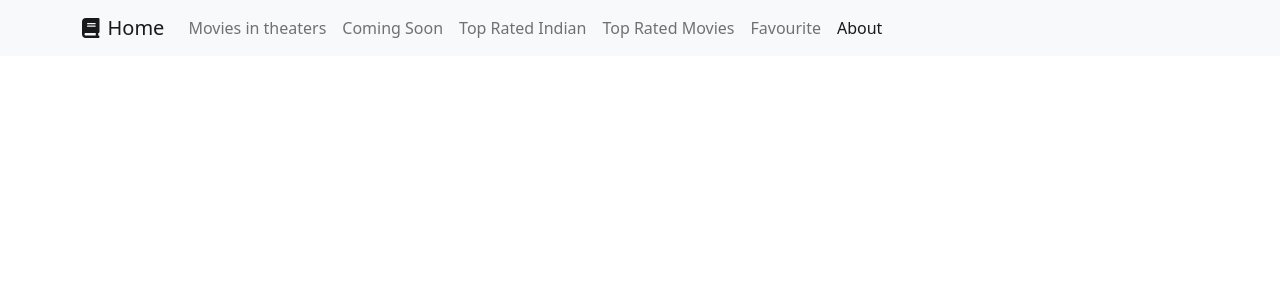
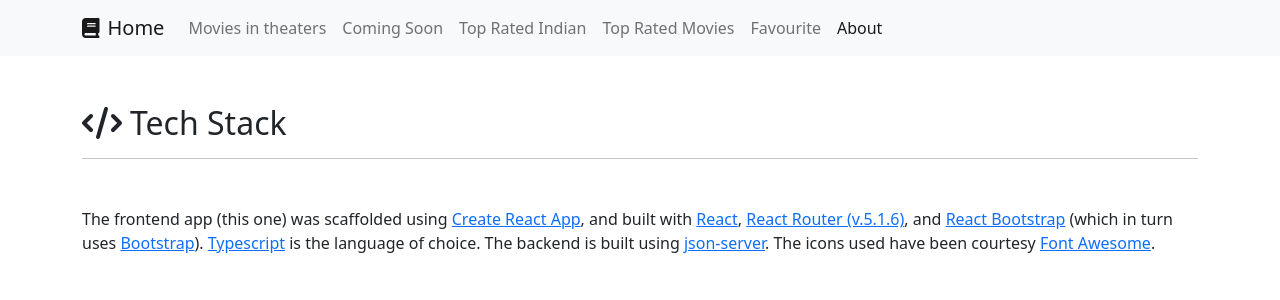
Before and after one commit to anshulv1401/AnshulVanawat_React_gradedproj, a React (Create React App) app in the folder src/movies-on-the-tip/: page /about in a window 1280 px wide. Shown: the top 300 px of the page. Built offline with nearby package versions, Linux system fonts and the light colour scheme.

Commit message:
About page added

```diff
--- a/src/movies-on-the-tip/src/component/App.tsx
+++ b/src/movies-on-the-tip/src/component/App.tsx
@@ -1,9 +1,9 @@
 import React from 'react';
-import { Container } from 'react-bootstrap';
-import { Route } from 'react-router';
+import { Route, Switch } from 'react-router-dom';
+import Container from 'react-bootstrap/Container';
+import Navigation from './global/Navigation';
 import Home from './global/Home';
-import Navigation from './global/Navigation';
-
+import About from './global/About';
 
 import 'bootstrap/dist/css/bootstrap.min.css';
 import './App.css';
@@ -15,15 +15,27 @@ function App() {
   return (
     <>
     <Navigation />
+    {/* <Container className="my-4">
+      <Switch>
+          <Route path="/about" component={About} />
+          <Route path="/movies-in-theaters" component={MoviesList} />
+          <Route path="/movies-coming" component={MoviesList} />
+          <Route path="/top-rated-india" component={MoviesList} />
+          <Route path="/top-rated-movies" component={MoviesList} />
+          <Route path="/favourite" component={MoviesList} />
+          <Route path="/movies-in-theaters/:id" component={MoviesList} />
+          <Route path="/" component={Home} />
+      </Switch>
+    </Container> */}
+
     <Container className="my-4">
-        <Route path="/" exact>
-            <Home />
-        </Route>
+        <Route path="/" component={Home} exact/>
         <Route path="/movies-in-theaters" component={MoviesList} exact />
         <Route path="/movies-coming" component={MoviesList} exact />
         <Route path="/top-rated-india" component={MoviesList} exact />
         <Route path="/top-rated-movies" component={MoviesList} exact />
         <Route path="/favourite" component={MoviesList} exact />
+        <Route path="/about" component={About} exact />
         <Route path="/:moviesCategory?title=:title" component={MoviesDetails} exact/>
         <Route path="/:moviesCategory/:id" component={MoviesDetails} exact/>
     </Container>
--- /dev/null
+++ b/src/movies-on-the-tip/src/component/global/About.tsx
@@ -0,0 +1,24 @@
+import React, { useEffect, useState } from "react";
+import { FontAwesomeIcon } from '@fortawesome/react-fontawesome'
+import { faLink, faCode } from '@fortawesome/free-solid-svg-icons';
+
+const About = () => {
+    return (
+        <main>
+            <section>
+                <header className="my-5">
+                    <h2>
+                        <FontAwesomeIcon icon={faCode} className="me-2" />
+                        Tech Stack
+                    </h2>
+                    <hr />
+                </header>
+                <p>
+                    The frontend app (this one) was scaffolded using <a href="https://create-react-app.dev/docs/getting-started">Create React App</a>, and built with <a href="https://reactjs.org">React</a>, <a href="https://reactrouter.com/web/guides/quick-start">React Router (v.5.1.6)</a>, and <a href="https://react-bootstrap.github.io/">React Bootstrap</a> (which in turn uses <a href="https://getbootstrap.com/">Bootstrap</a>). <a href="https://www.typescriptlang.org/docs/handbook/intro.html">Typescript</a> is the language of choice. The backend is built using <a href="https://github.com/typicode/json-server">json-server</a>. The icons used have been courtesy <a href="https://fontawesome.com/v5.15/how-to-use/on-the-web/using-with/react">Font Awesome</a>.
+                </p>
+            </section>
+        </main>
+    )
+};
+
+export default About;
--- a/src/movies-on-the-tip/src/index.tsx
+++ b/src/movies-on-the-tip/src/index.tsx
@@ -1,6 +1,7 @@
 import React from 'react';
 import ReactDOM from 'react-dom';
 import { BrowserRouter } from 'react-router-dom';
+
 import App from './component/App';
 
 ReactDOM.render(
@@ -11,7 +12,3 @@ ReactDOM.render(
   </React.StrictMode>,
   document.getElementById('root')
 );
-
-// If you want to start measuring performance in your app, pass a function
-// to log results (for example: reportWebVitals(console.log))
-// or send to an analytics endpoint. Learn more: https://bit.ly/CRA-vitals
```
Also changed, not shown: 1 other file (tests, documents, lock files or other folders).
